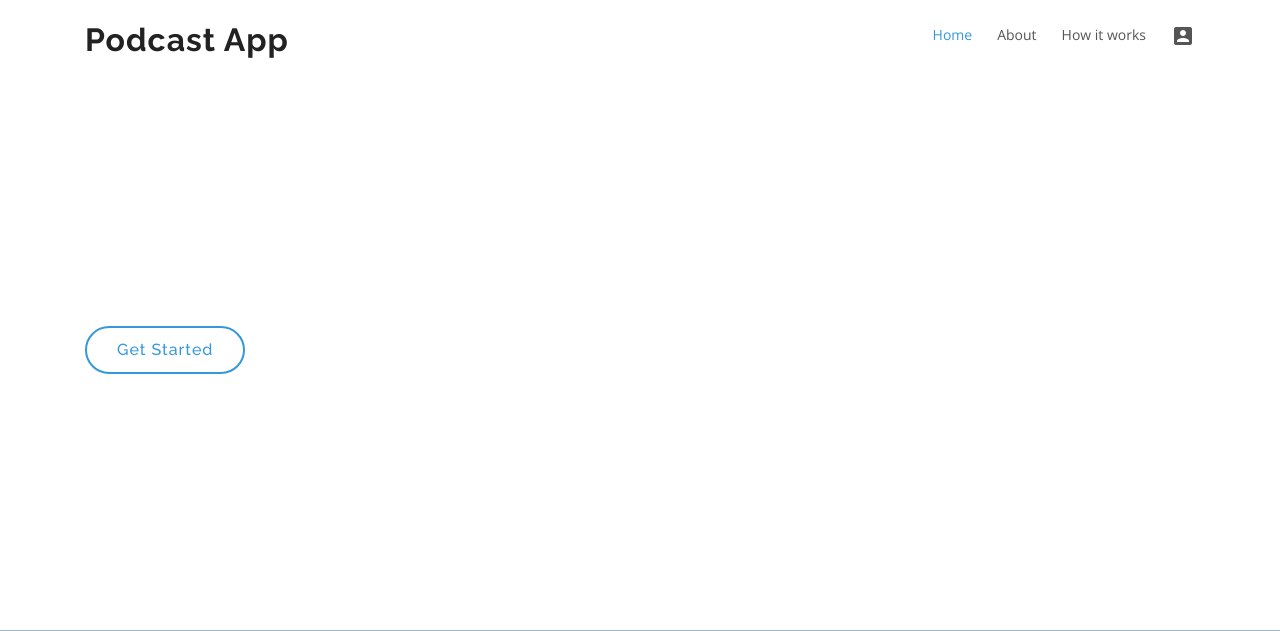
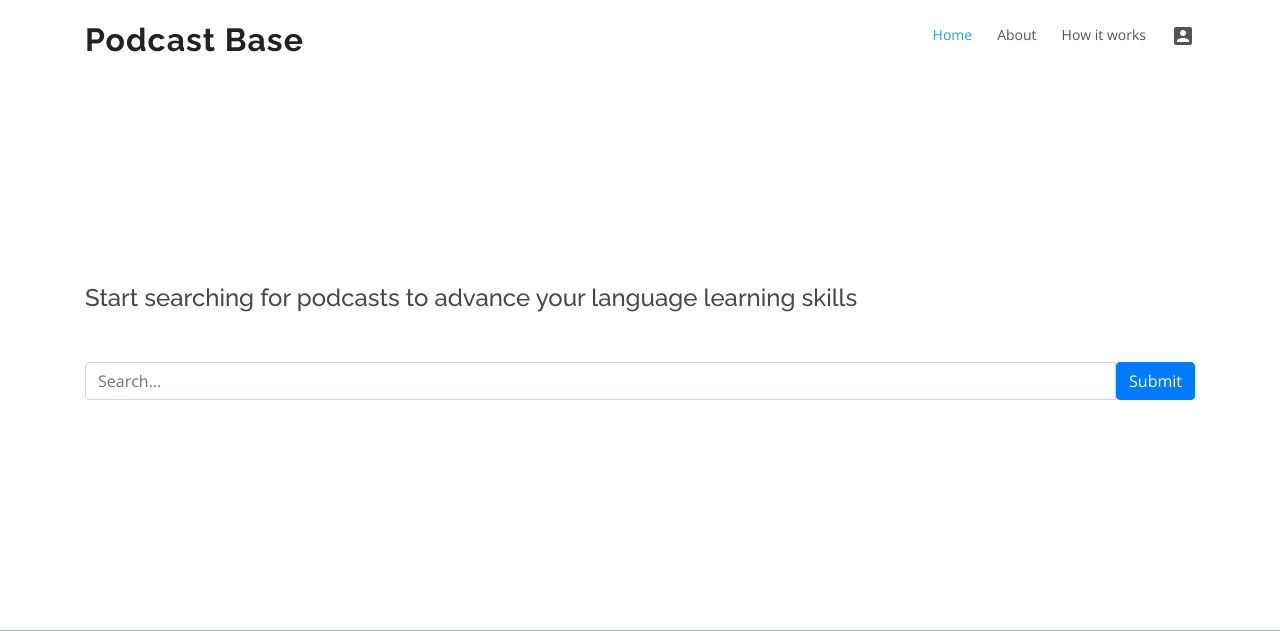
Before and after one commit to aitor-alvarez/podcast-website, a Django app: template templates/podcast/home.html in a window 1280 px wide. Shown: the top 631 px of the page. Run offline with Django 3.2, Linux system fonts and the light colour scheme; the template is opened without the code that fills it, so the values that code supplies are empty; some libraries are stand-ins or nearby versions.

Commit message:
changed templates

```diff
--- a/templates/base.html
+++ b/templates/base.html
@@ -6,7 +6,7 @@
     <meta name="viewport" content="width=device-width, initial-scale=1">
     <meta charset="utf-8">
     <meta http-equiv="X-UA-Compatible" content="IE=edge">
-    <title>Persian Reading App</title>
+    <title>Podcast Base</title>
     <!-- Google Fonts -->
   <link href="https://fonts.googleapis.com/css?family=Open+Sans:300,300i,400,400i,600,600i,700,700i|Raleway:300,300i,400,400i,500,500i,600,600i,700,700i|Poppins:300,300i,400,400i,500,500i,600,600i,700,700i" rel="stylesheet">
 
@@ -34,7 +34,7 @@
     <div class="container d-flex align-items-center">
 
       <div class="logo mr-auto">
-        <h1 class="text-light"><a href="{% url 'home' %}"><span>Podcast App</span></a></h1>
+        <h1 class="text-light"><a href="{% url 'home' %}"><span>Podcast Base</span></a></h1>
         <!-- Uncomment below if you prefer to use an image logo -->
         <!-- <a href="index.html"><img src="static/img/logo.png" alt="" class="img-fluid"></a>-->
       </div>
--- a/templates/podcast/home.html
+++ b/templates/podcast/home.html
@@ -10,14 +10,22 @@
 
     <div class="container">
       <div class="row">
-        <div class="col-lg-6 col-md-6 col-sm-6 pt-5 pt-lg-0 order-2 order-lg-1 d-flex flex-column justify-content-center">
+          <div class="col-lg-12">
+          <h2 class="center">Start searching for podcasts to advance your language learning skills</h2>
+              </div>
+      </div>
+      <div class="row">
+        <div class="col-lg-12 order-1  hero-img" data-aos="fade-left" data-aos-delay="200">
+<div class="form-group">
+            <form method="get" action="/search/" autocomplete="chrome-off">
+      <div class="input-group">
+          <input type="text" class="form-control AutoComplete" type="text" autocomplete="off" id=id_q" name="q" placeholder="Search...">
 
-          <div data-aos="fade-up" data-aos-delay="200">
-            <a href="{% url 'home' %}proficiency/" class="btn-get-started scrollto">Get Started</a>
+
+          <button type="submit" class="btn btn-primary">Submit</button>
+      </div>
+    </form>
           </div>
-        </div>
-        <div class="col-lg-6 order-1  hero-img" data-aos="fade-left" data-aos-delay="200">
-
         </div>
       </div>
     </div>
```
